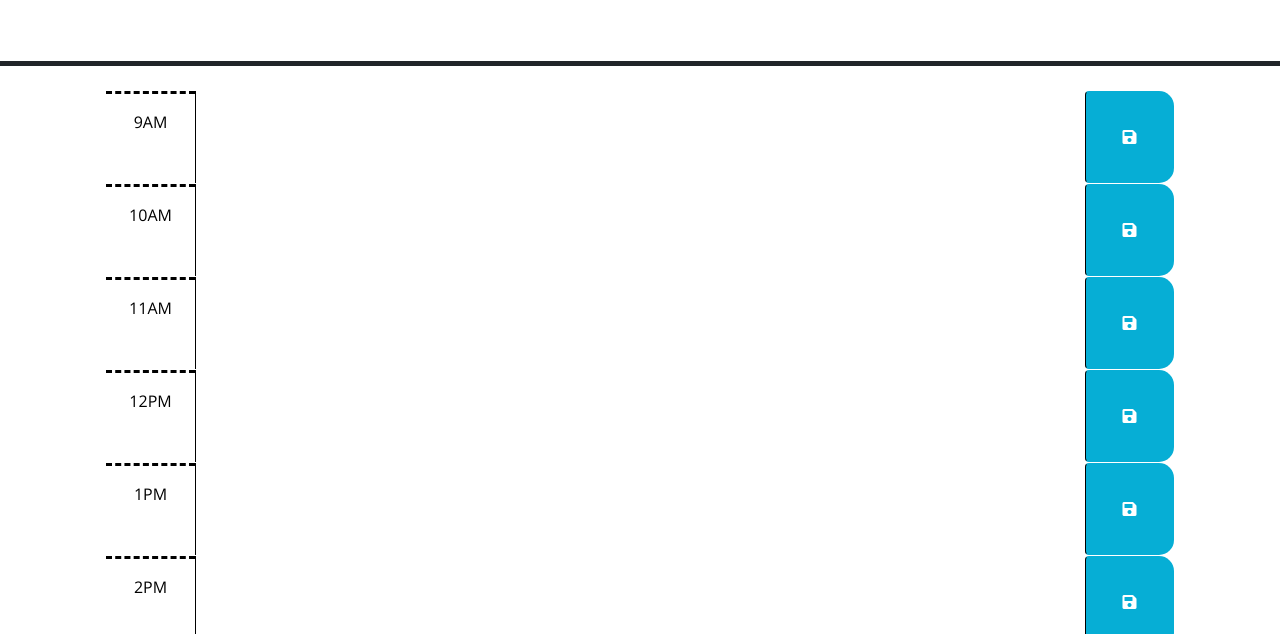
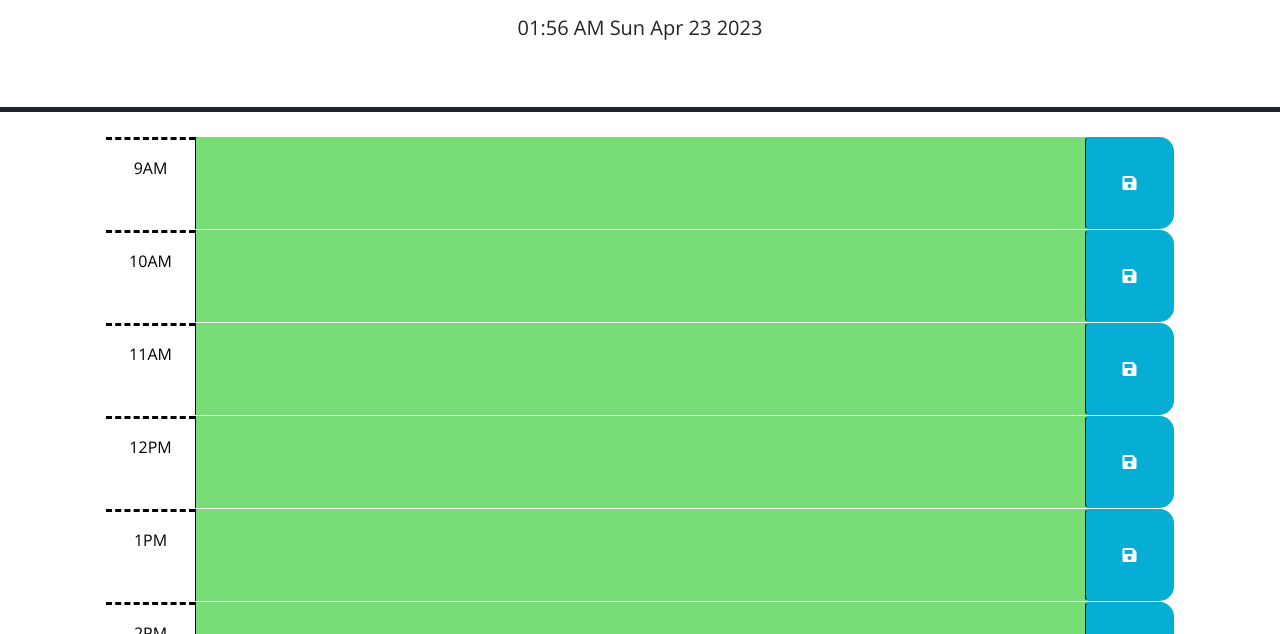
Before and after one commit to charbelk07/Work_Day_Scheduler, a plain HTML site: page index.html in a window 1280 px wide. Shown: the part 166-800 px from the top of the page. Drawn offline with nearby package versions, Linux system fonts and the light colour scheme; files that its build step writes are made by us from their sources.

Commit message:
5th  Push

```diff
--- a/index.html
+++ b/index.html
@@ -18,7 +18,7 @@
       href="https://fonts.googleapis.com/css?family=Open+Sans&display=swap"
       rel="stylesheet"
     />
-    <link rel="stylesheet" href="style.css" />
+    <link rel="stylesheet" href="./Assets/css/style.css" />
     <title>Work Day Scheduler</title>
   </head>
 
@@ -127,6 +127,6 @@
       crossorigin="anonymous"
     ></script>
 
-    <script src="script.js"></script>
+    <script src="/Work_Day_Scheduler/Assets/js/script.js"></script>
   </body>
 </html>
```
